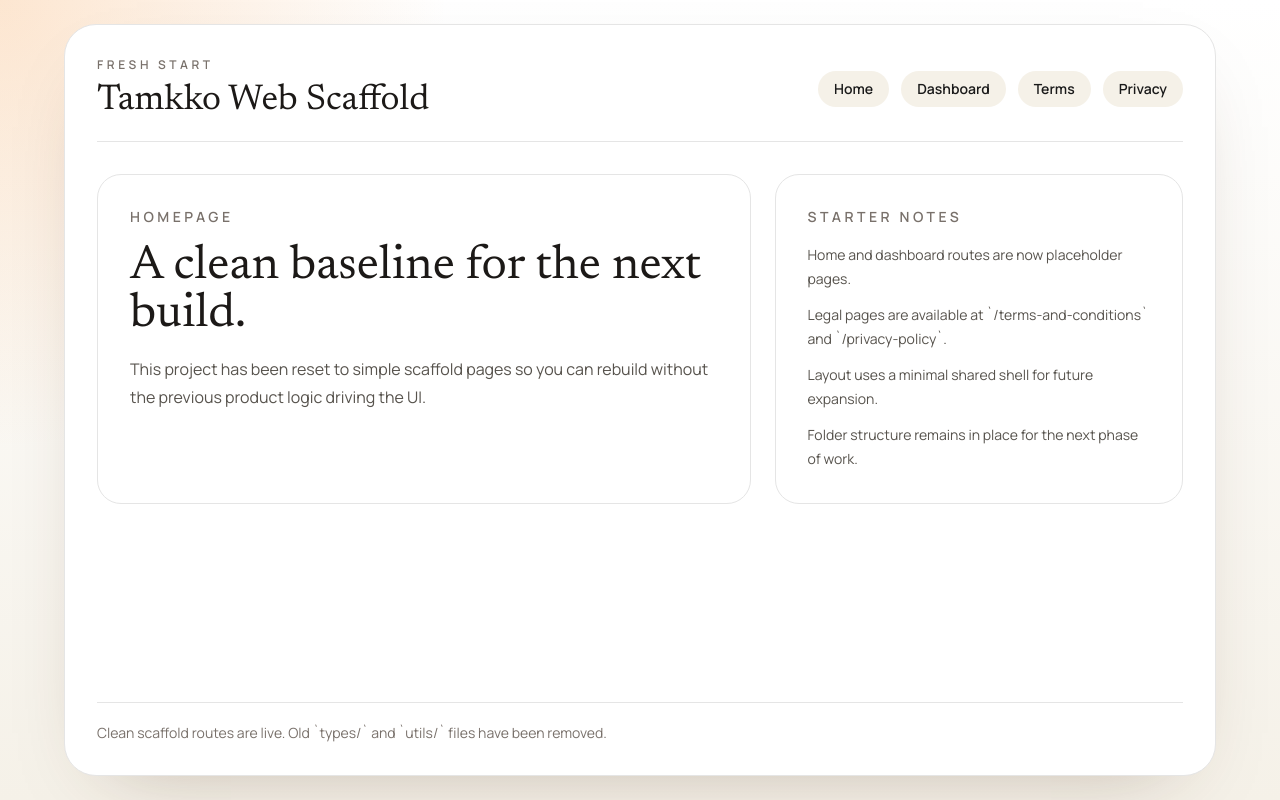
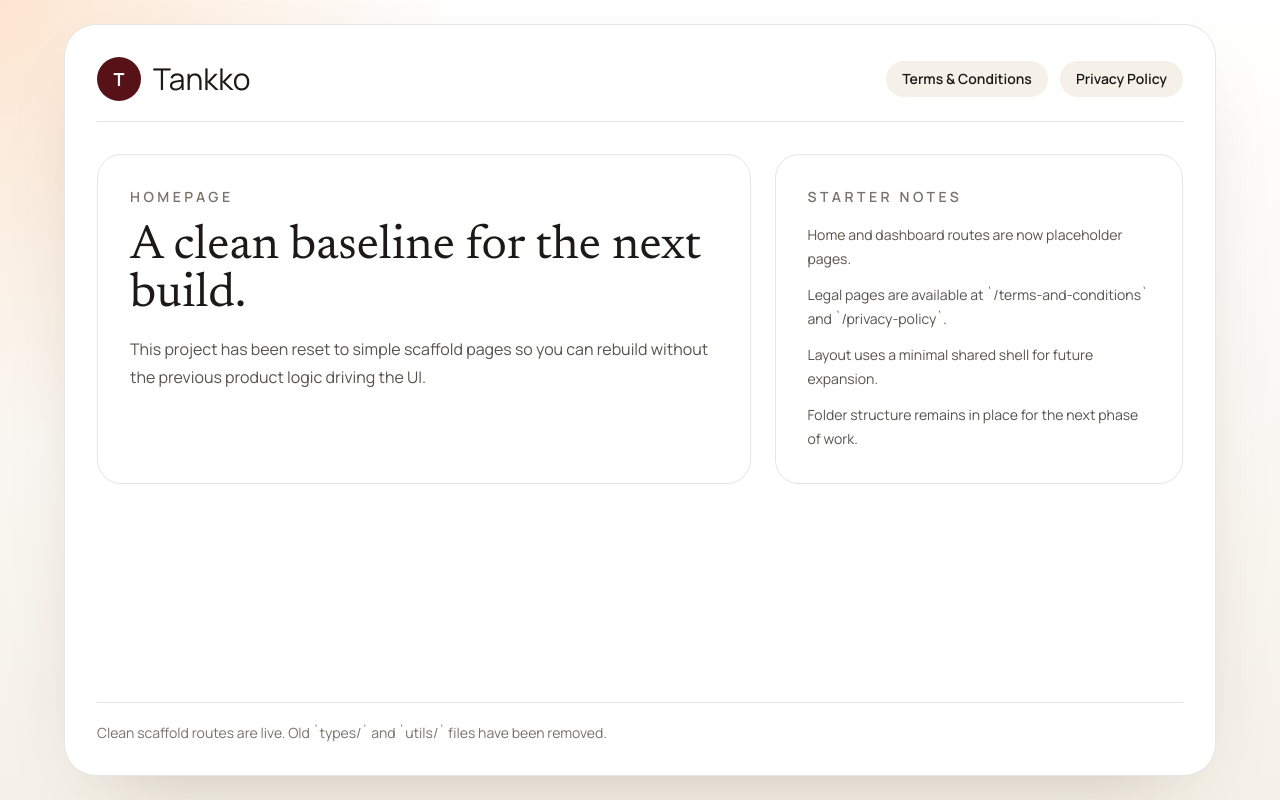
Before and after one commit to Klasique-art/tamkko_web, a Next.js app: page / in a window 1280 px wide. Built offline with nearby package versions, Linux system fonts and the light colour scheme.

Commit message:
Simplify legal navbar

```diff
--- a/app/(root)/layout.tsx
+++ b/app/(root)/layout.tsx
@@ -9,26 +9,18 @@ export default function RootLayout({
     <div className="scaffold-shell">
       <div className="scaffold-frame">
         <header className="scaffold-nav">
-          <div>
-            <p className="text-xs font-semibold uppercase tracking-[0.3em] text-stone-500">
-              Fresh Start
-            </p>
-            <h1 className="mt-2 text-3xl text-stone-900 sm:text-4xl">
-              Tamkko Web Scaffold
-            </h1>
-          </div>
+          <Link href="/" className="inline-flex items-center gap-3">
+            <span className="inline-flex h-11 w-11 items-center justify-center rounded-full bg-[var(--color-primary)] text-lg font-bold text-white">
+              T
+            </span>
+            <span className="text-2xl text-stone-900 sm:text-3xl">Tankko</span>
+          </Link>
           <nav className="scaffold-links">
-            <Link className="scaffold-link" href="/">
-              Home
-            </Link>
-            <Link className="scaffold-link" href="/dashboard">
-              Dashboard
-            </Link>
             <Link className="scaffold-link" href="/terms-and-conditions">
-              Terms
+              Terms &amp; Conditions
             </Link>
             <Link className="scaffold-link" href="/privacy-policy">
-              Privacy
+              Privacy Policy
             </Link>
           </nav>
         </header>
```
